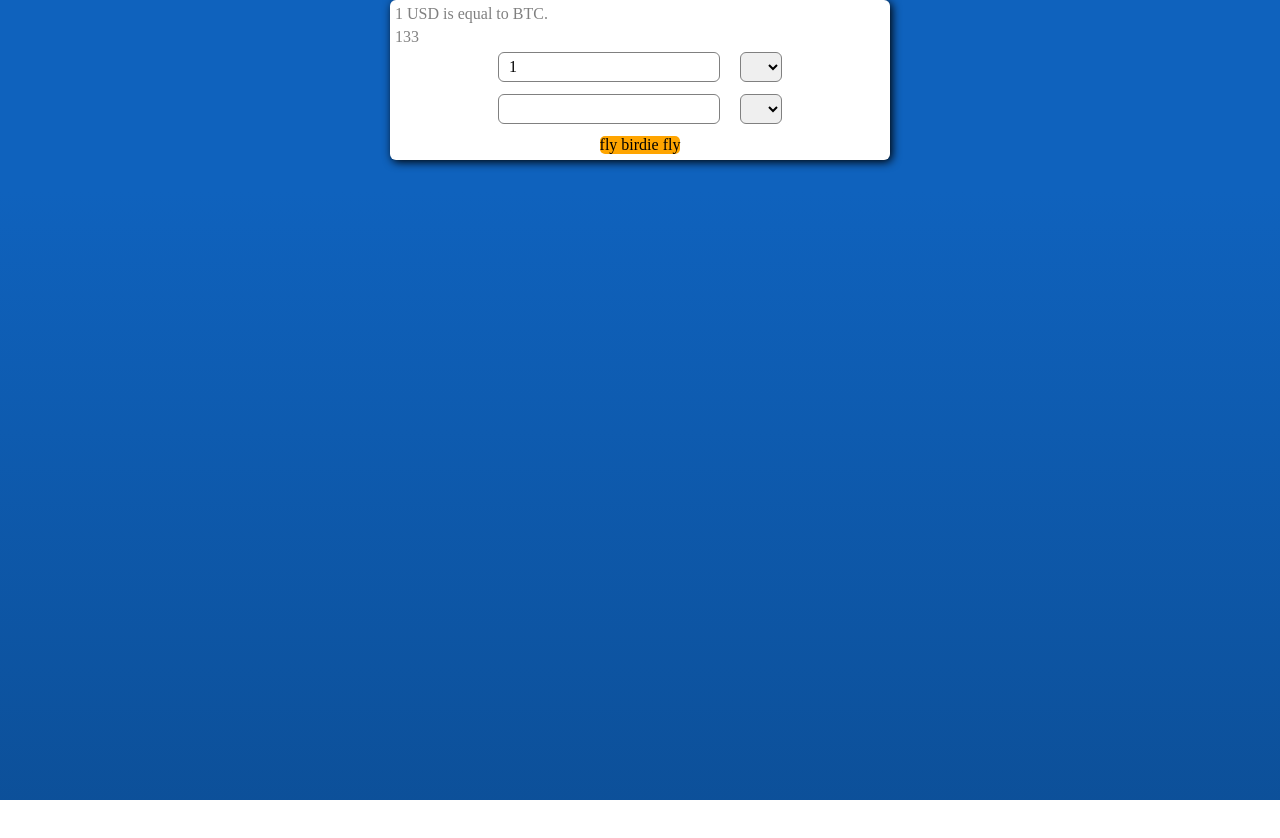
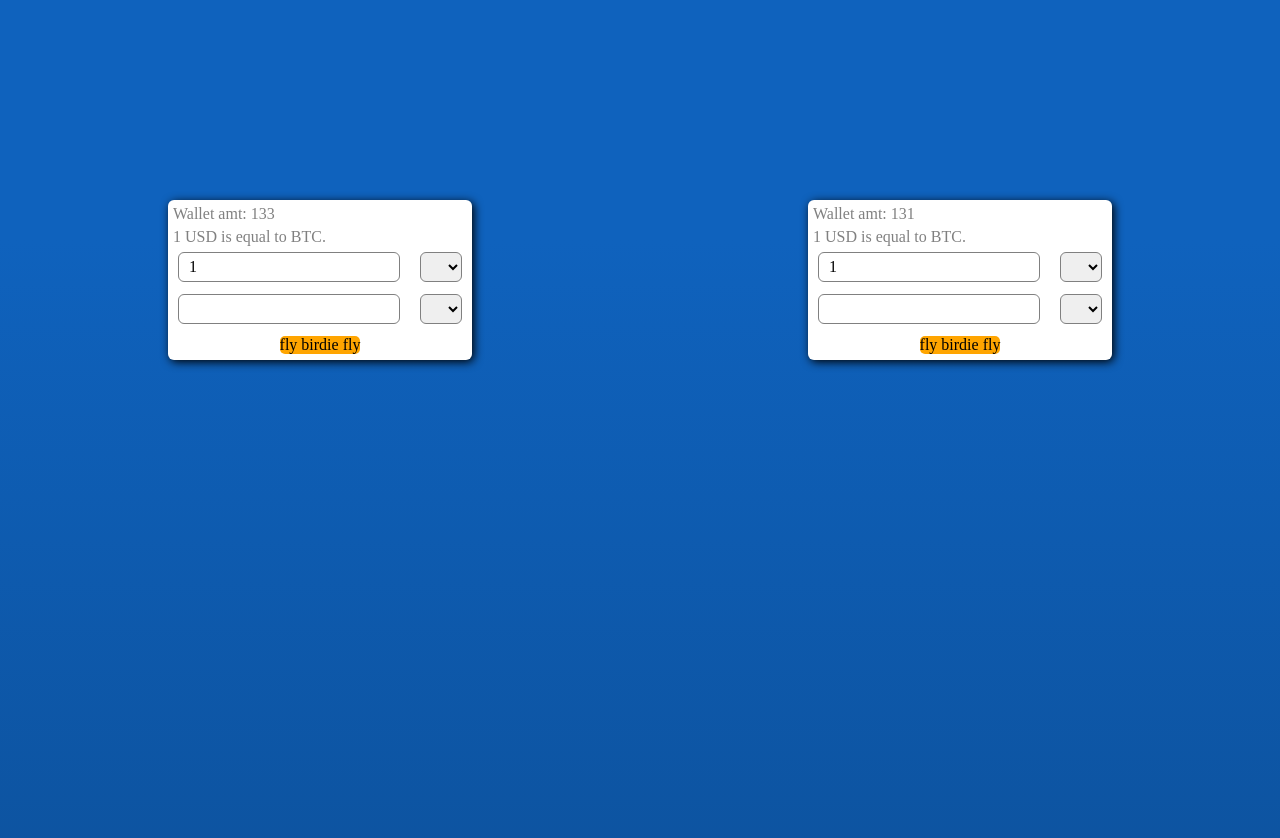
Before and after one commit to laujonat/Currency-Transaction-Model, a React app: page / in a window 1280 px wide. Before the commit the page ends 800 px from the top, so only its background shows below. Built offline with nearby package versions, Linux system fonts and the light colour scheme; no server answers.

Commit message:
user slice of state wallets

```diff
--- a/src/components/CurrencyWidget.js
+++ b/src/components/CurrencyWidget.js
@@ -84,8 +84,8 @@ class CurrencyWidget extends Component {
 
     return (
       <form>
+        <span>Wallet amt: {this.props.walletAmt}</span>
         <span>1 {this.state.currencyType1} is equal to {this.state.rate1To2} {this.state.currencyType2}.</span>
-        <span>{this.props.user}</span>
         <div className="inputSection">
           <input
             type='number'
@@ -119,7 +119,7 @@ class CurrencyWidget extends Component {
 }
 
 const mapStateToProps = (state, ownProps) => ({
-  user: state.users[ownProps.user]
+  walletAmt: state.users[ownProps.user]
 });
 
 export default connect(mapStateToProps)(CurrencyWidget);
--- a/src/components/app.js
+++ b/src/components/app.js
@@ -5,9 +5,10 @@ import User from './UserComponent';
 export default class App extends Component {
   render() {
     return (
-      <div>
+      <React.Fragment>
         <User id={"userA"}/>
-      </div>
+        <User id={"userB"}/>
+      </React.Fragment>
     );
   }
 }
--- a/style/style.css
+++ b/style/style.css
@@ -2,10 +2,16 @@ body {
   background: linear-gradient(rgb(15, 98, 189) 24%, rgb(10, 64, 122) 168%);
   width: 100vw;
   height: 100vh;
+  margin-top: 25vh;
+}
+
+#converter {
+  display: flex;
+  justify-content: space-around;
 }
 
 form {
-  width: 500px;
+  width: auto;
   height: 20vh;
   margin: auto;
   background-color: white;
```
